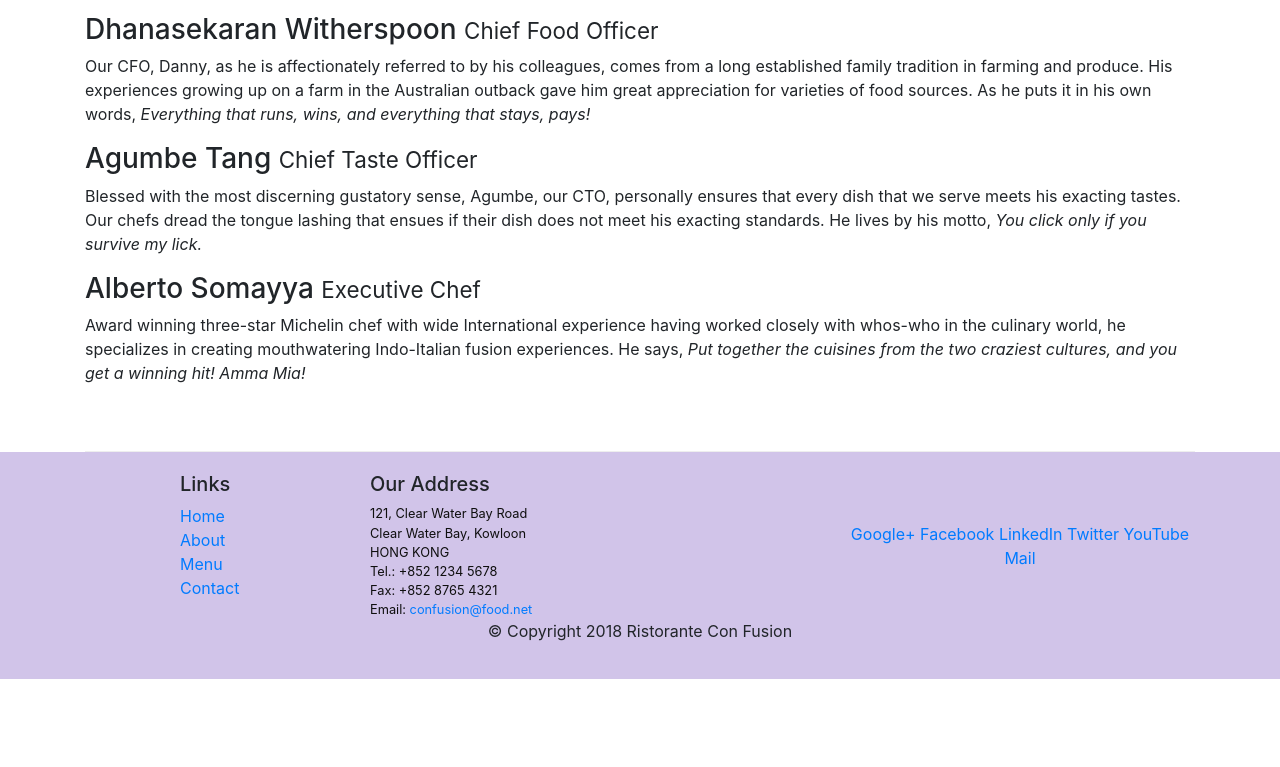
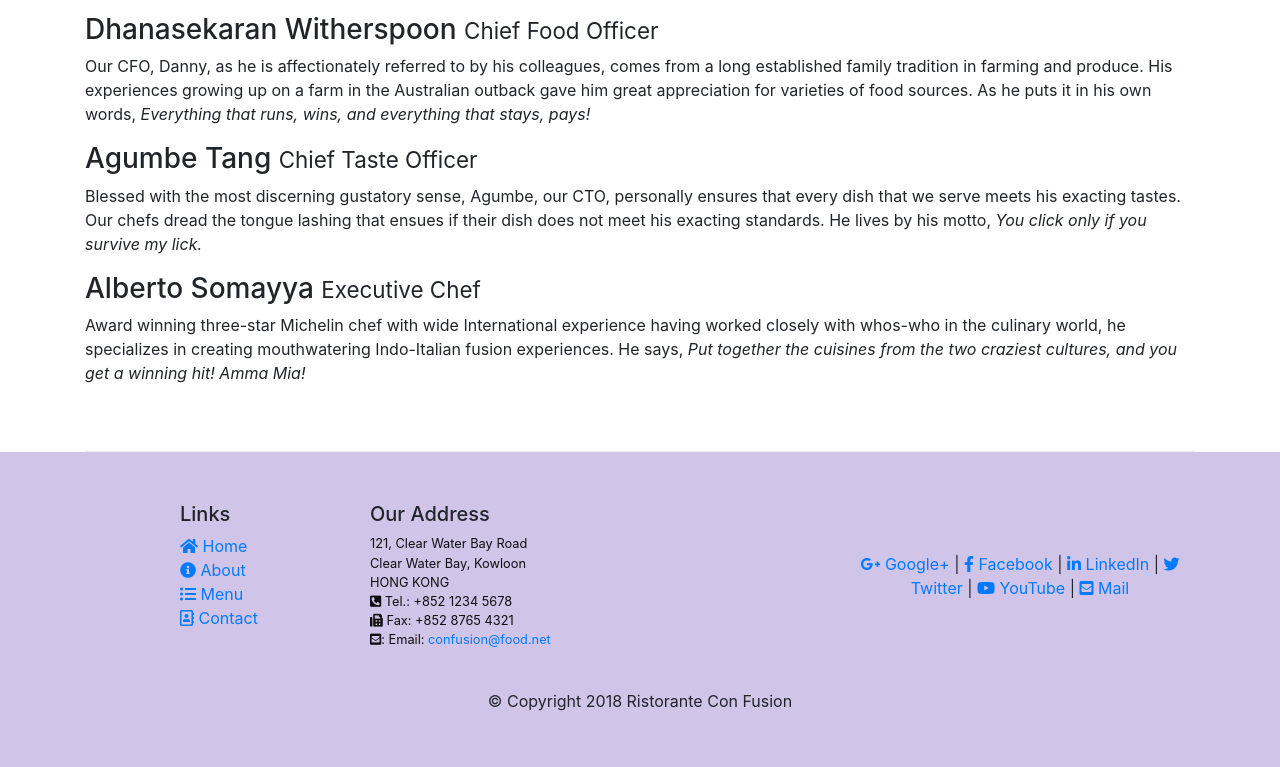
Before and after one commit to Rey-commits/-week2-FullStack-WebDev-HongKong, a website: page aboutus.html in a window 1280 px wide. Shown: the part 1102-1869 px from the top of the page. Before the commit the page ends 1781 px from the top, so only its background shows below. Drawn offline with nearby package versions, Linux system fonts and the light colour scheme.

Commit message:
icons has been added

```diff
--- a/aboutus.html
+++ b/aboutus.html
@@ -13,6 +13,9 @@
   <link rel="stylesheet" href="node_modules/bootstrap/dist/css/bootstrap.min.css">
   <link rel="stylesheet" href="css/styles.css">
 
+  <!-- FONT AWESOME -->
+  <link rel="stylesheet" href="https://use.fontawesome.com/releases/v5.15.2/css/all.css" integrity="sha384-vSIIfh2YWi9wW0r9iZe7RJPrKwp6bG+s9QZMoITbCckVJqGCCRhc+ccxNcdpHuYu" crossorigin="anonymous">
+
 </head>
 
 <body>
@@ -24,10 +27,10 @@
       <a class="navbar-brand" href="#">Ristorante Con Fusion</a>
       <div class="collapse navbar-collapse" id="Navbar">
         <ul class="navbar-nav mr-auto">
-          <li class="nav-item active"><a class="nav-link" href="index.html">Home</a></li>
-          <li class="nav-item"><a class="nav-link" href="./aboutus.html">About</a></li>
-          <li class="nav-item"><a class="nav-link" href="#">Menu</a></li>
-          <li class="nav-item"><a class="nav-link" href="#">Contact</a></li>
+          <li class="nav-item active"><a class="nav-link" href="index.html"><i class="fas fa-home"></i> Home</a></li>
+          <li class="nav-item"><a class="nav-link" href="./aboutus.html"><i class="fas fa-info-circle"></i> About</a></li>
+          <li class="nav-item"><a class="nav-link" href="#"><i class="fas fa-list-ul"></i> Menu</a></li>
+          <li class="nav-item"><a class="nav-link" href="#"><i class="far fa-address-book"></i> Contact</a></li>
         </ul>
       </div>
     </div>
@@ -103,10 +106,10 @@
         <div class="col-4 offset-1 col-sm-2">
           <h5>Links</h5>
           <ul class="list-unstyled">
-            <li><a href="#">Home</a></li>
-            <li><a href="#">About</a></li>
-            <li><a href="#">Menu</a></li>
-            <li><a href="#">Contact</a></li>
+            <li><a href="#"><i class="fas fa-home"></i> Home</a></li>
+            <li><a href="#"><i class="fas fa-info-circle"></i> About</a></li>
+            <li><a href="#"><i class="fas fa-list-ul"></i> Menu</a></li>
+            <li><a href="#"><i class="far fa-address-book"></i> Contact</a></li>
           </ul>
         </div>
         <div class="col-7 col-sm-5">
@@ -115,24 +118,25 @@
             121, Clear Water Bay Road<br>
             Clear Water Bay, Kowloon<br>
             HONG KONG<br>
-            Tel.: +852 1234 5678<br>
-            Fax: +852 8765 4321<br>
+            <i class="fas fa-phone-square-alt"></i> Tel.: +852 1234 5678<br>
+            <i class="fas fa-fax"></i> Fax: +852 8765 4321<br>
+            <i class="fas fa-envelope-square"></i>:
             Email: <a href="mailto:confusion@food.net">confusion@food.net</a>
           </address>
         </div>
         <div class="col-12 col-sm-4 align-self-center">
           <div class="text-center">
-            <a href="http://google.com/+">Google+</a>
-            <a href="http://www.facebook.com/profile.php?id=">Facebook</a>
-            <a href="http://www.linkedin.com/in/">LinkedIn</a>
-            <a href="http://twitter.com/">Twitter</a>
-            <a href="http://youtube.com/">YouTube</a>
-            <a href="mailto:">Mail</a>
+            <a href="http://google.com/+"><i class="fab fa-google-plus-g"></i> Google+ </a> |
+            <a href="http://www.facebook.com/profile.php?id="><i class="fab fa-facebook-f"></i> Facebook </a> |
+            <a href="http://www.linkedin.com/in/"><i class="fab fa-linkedin-in"></i> LinkedIn </a> |
+            <a href="http://twitter.com/"><i class="fab fa-twitter"></i> Twitter </a> |
+            <a href="http://youtube.com/"><i class="fab fa-youtube"></i> YouTube </a> |
+            <a href="mailto:"><i class="fas fa-envelope-square"></i> Mail</a>
           </div>
         </div>
       </div>
       <div class="row justify-content-center">
-        <div class="col-auto">
+        <div class="copyright col-auto">
           <p>© Copyright 2018 Ristorante Con Fusion</p>
         </div>
       </div>
--- a/css/styles.css
+++ b/css/styles.css
@@ -13,7 +13,7 @@
 .footer{
     background-color: #D1C4E9;
     margin:0px auto;
-    padding: 20px 0px 20px 0px;
+    padding: 50px 0px 20px 0px;
 }
 
 .jumbotron {
@@ -37,3 +37,7 @@ body{
 .navbar-dark {
      background-color: #512DA8;
 }
+
+.copyright {
+  padding: 40px 0 35px 0;
+}
```
Also changed, not shown: index.html (+21 -17 lines).
